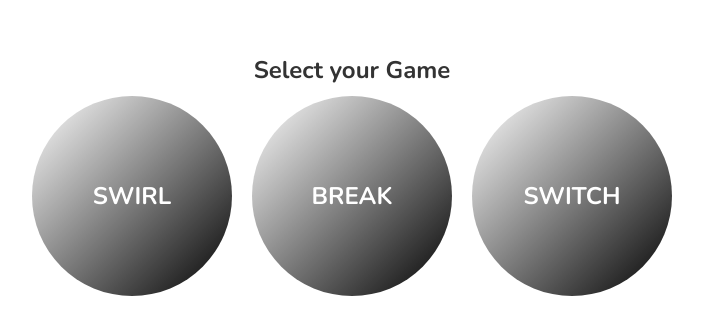
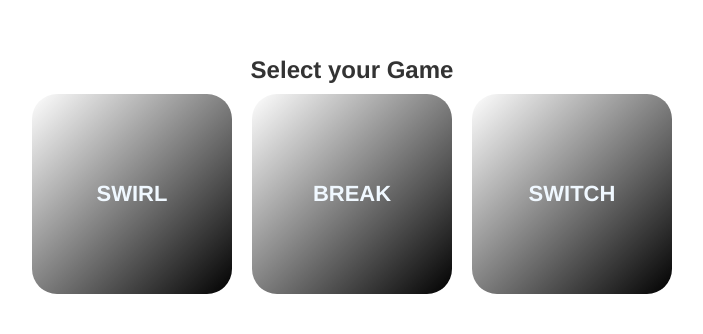
Before and after one commit to puftare/meditation-game, a React (Create React App) app: page /games in a window 1280 px wide. Shown: the part 220-554 px from the top of the page, without its empty margins (288-991 px from the left). Built offline with nearby package versions, Linux system fonts and the light colour scheme.

Commit message:
public folder change

```diff
--- a/public/index.html
+++ b/public/index.html
@@ -5,7 +5,7 @@
     <meta name="viewport" content="width=device-width, initial-scale=1">
     <meta name="theme-color" content="#000000">
 
-    <link href="https://fonts.googleapis.com/css?family=Nunito:400,700" rel="stylesheet">
+
     <title>The Meditation Game</title>
   </head>
   <body>
--- a/src/index.css
+++ b/src/index.css
@@ -50,7 +50,7 @@ button {
   font-family: inherit;
   font-size: 20px;
   padding: 13px 20px;
-  border-radius: 5px;
+  border-radius: 25px;
   color: white;
   background: linear-gradient(135deg, #ffffff 0%, #000000 100%);
   border: 0px;
@@ -68,9 +68,10 @@ button:hover {
 .section-options button {
   width: 200px;
   height: 200px;
-  border-radius: 100%;
   margin: 10px;
-  font-size: 24px;
+  font-size: 22px;
+  font-weight: 700;
+  color: aliceblue;
 }
 
 .back {
```
Also changed, not shown: public/manifest.json, 2 other files (tests, documents, lock files or other folders).
